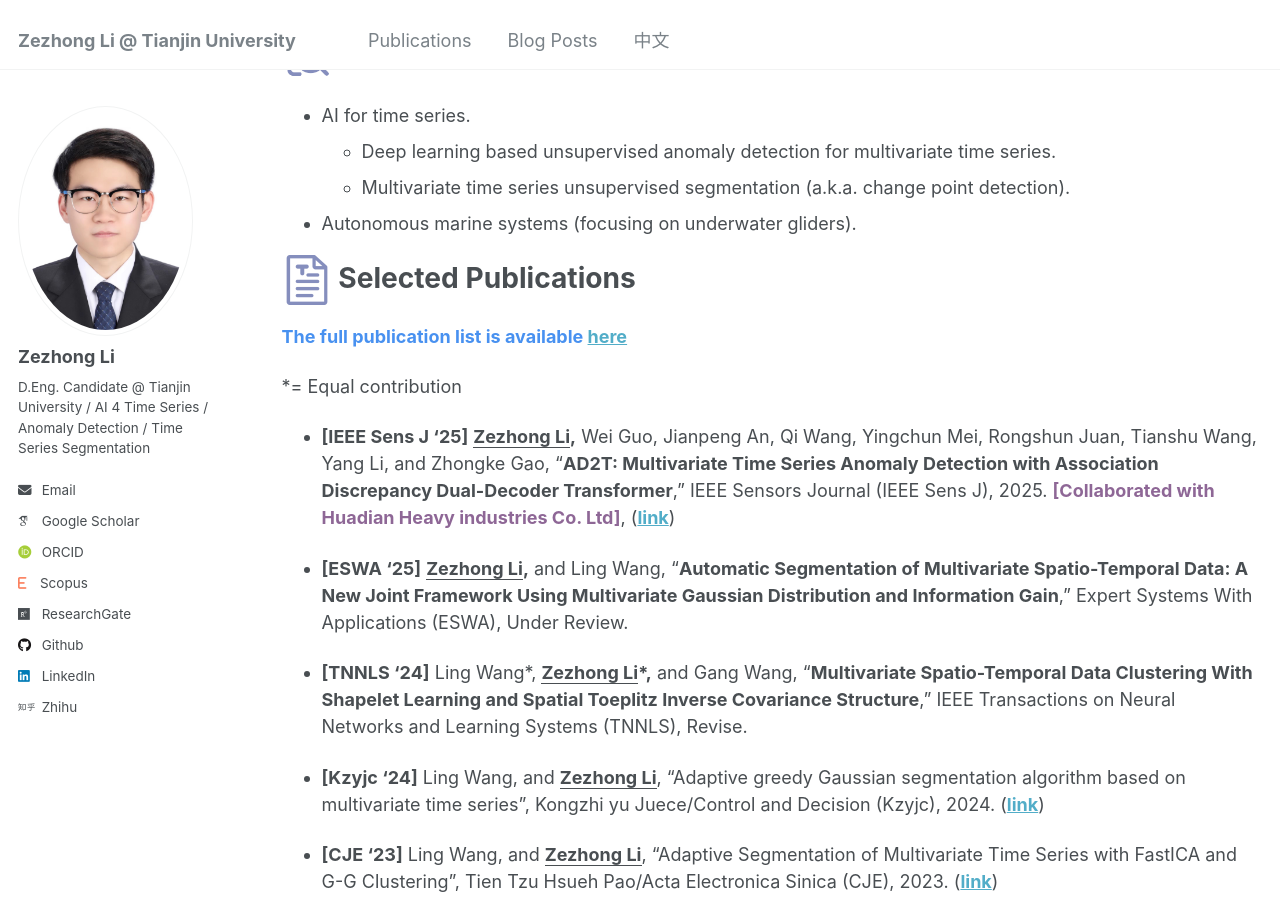
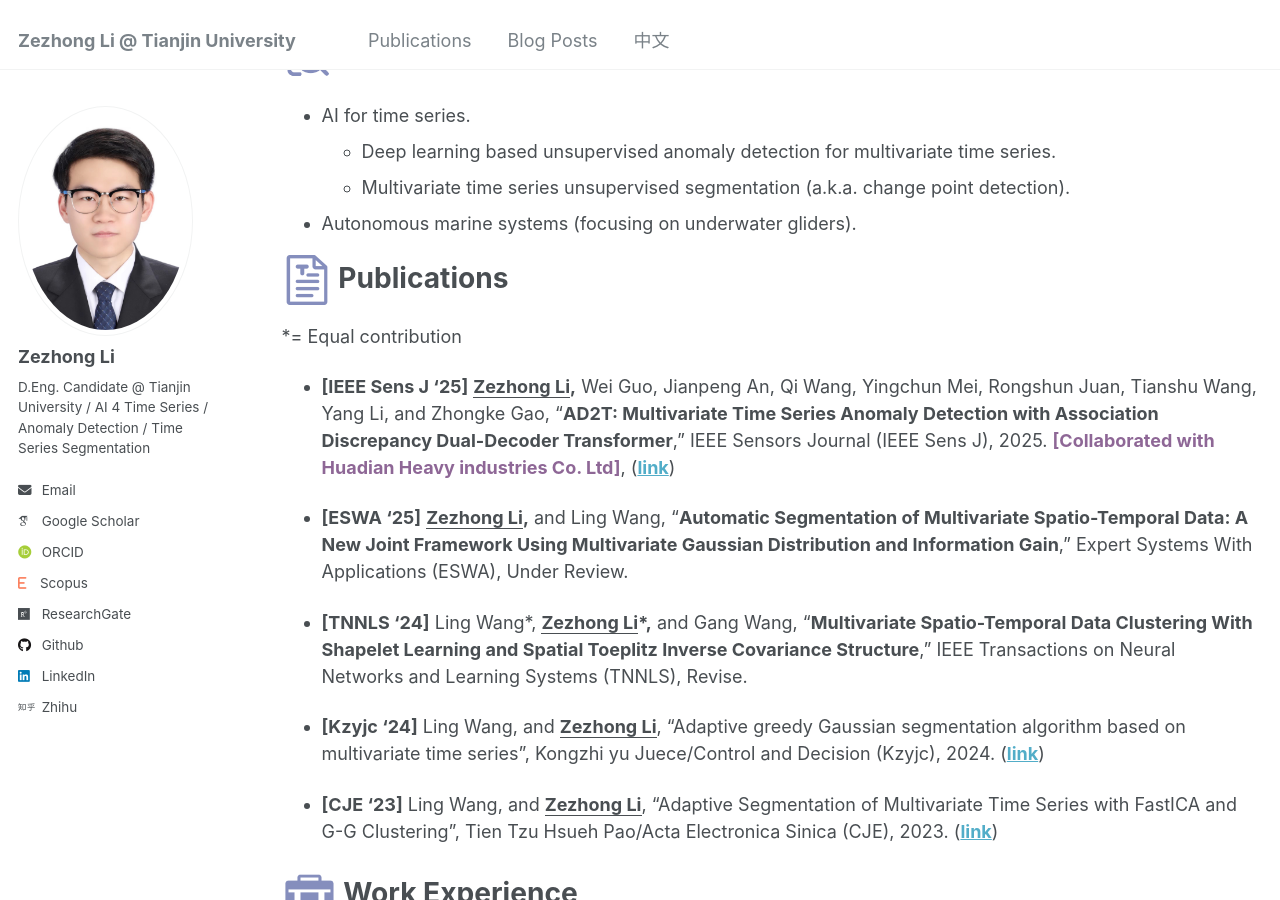
Before and after one commit to lzz19980125/lzz19980125.github.io, a Jekyll site: the page built from _pages/chinese.md, in a window 1280 px wide and 900 px high, scrolled down 506 px. Built offline with Jekyll 4.4.1, drawn with Linux system fonts in a browser that asks for light colours; some web fonts are replaced.

Commit message:
Update chinese.md

```diff
--- a/_pages/chinese.md
+++ b/_pages/chinese.md
@@ -24,10 +24,8 @@ I am a second-year D.Eng. candidate in the Institute of Artificial intelligence
   - Multivariate time series unsupervised segmentation (a.k.a. change point detection).
 - Autonomous marine systems (focusing on underwater gliders).
 
-<img src="../images/paper_icon.png" width="50" height="50"> Selected Publications
+<img src="../images/paper_icon.png" width="50" height="50"> Publications
 ======
-
-<span style="color:rgb(72, 145, 240)">**The full publication list is available [here](https://lzz19980125.github.io/publications/)**</span>
 
 *= Equal contribution
 
```
